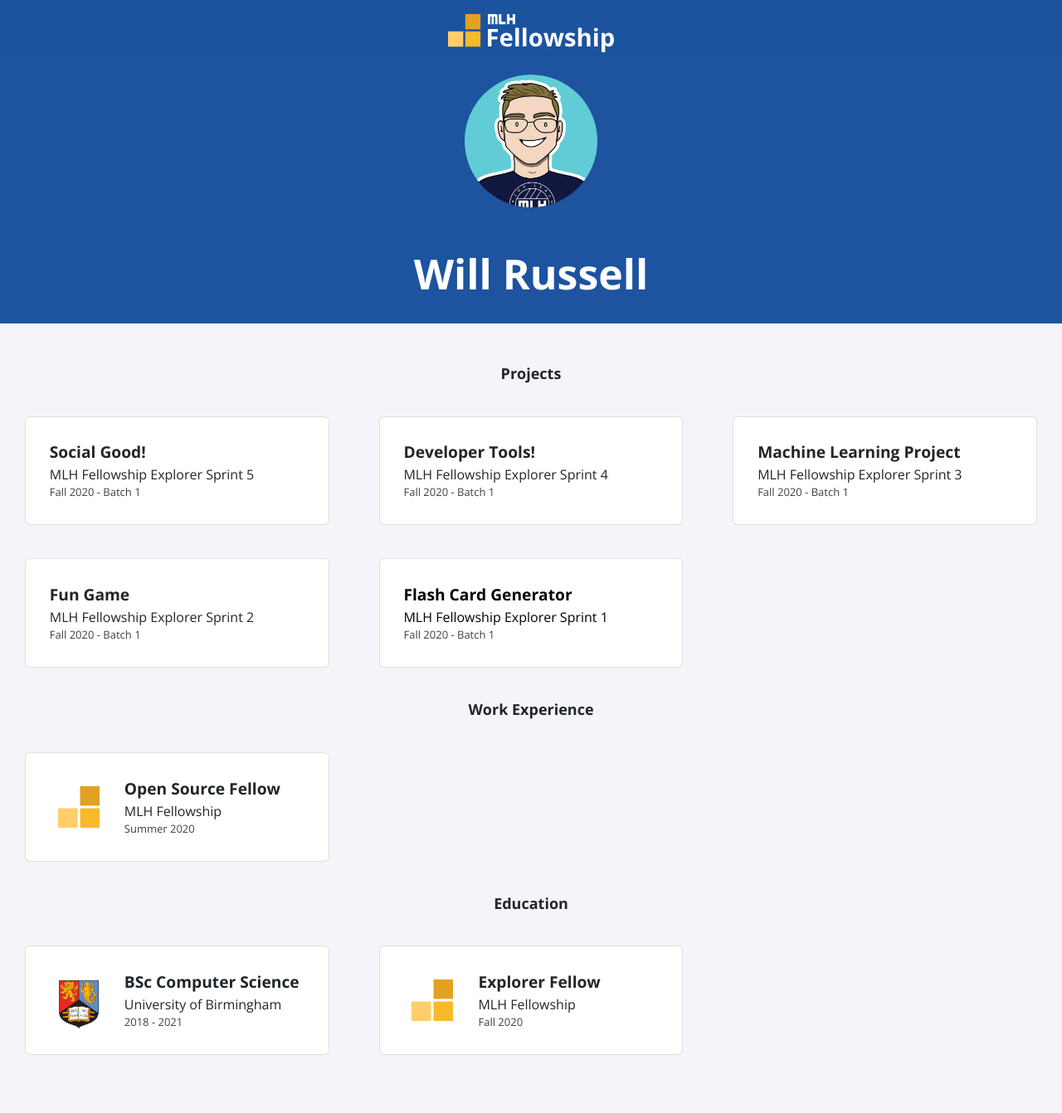
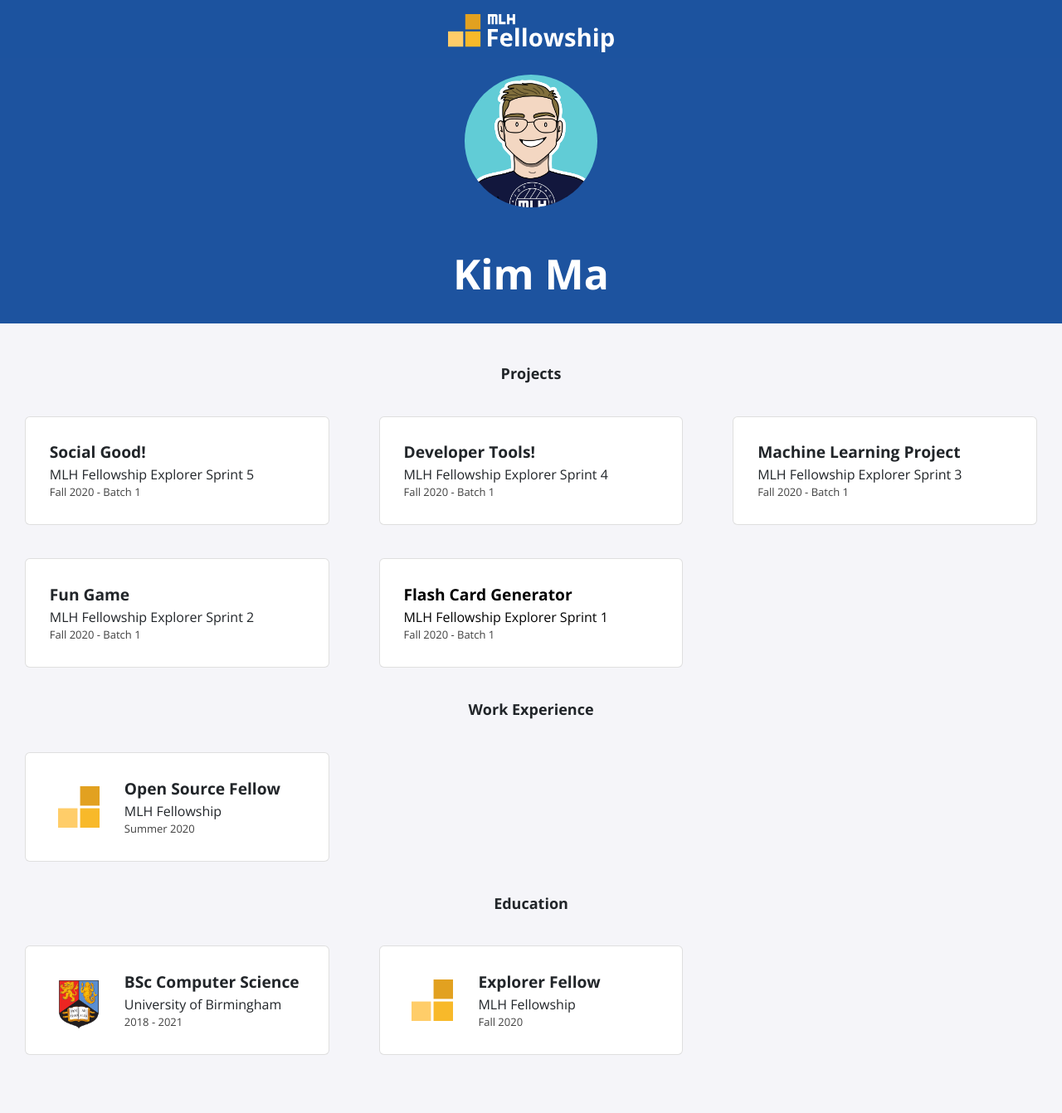
Before and after one commit to mKimp/MLHLOCALBUILD, a Jekyll site: the page built from index.html, in a window 1280 px wide. Shown: the whole page at 83% size. Built offline with Jekyll 4.4.1, drawn with Linux system fonts in a browser that asks for light colours; nearby versions of some CDN libraries.

Commit message:
Update _config.yml

```diff
--- a/_config.yml
+++ b/_config.yml
@@ -1,13 +1,13 @@
-title: "Will Russell"
-email: fellowship@mlh.io
+title: "Kim Ma"
+email: phuongkim.ma@gmail.com
 description: >- # this means to ignore newlines until "baseurl:"
   Write an awesome description for your new site here. You can edit this
   line in _config.yml. It will appear in your document head meta (for
   Google search results) and in your feed.xml site description.
 baseurl: "/"
-url: "/portfolio-template"
-twitter_username: mlhacks
-github_username:  mlh-fellowship
+url: "https://mkimp.github.io/"
+twitter_username: none
+github_username:  mkimp
 
 sass:
   sass_dir: _sass
```
